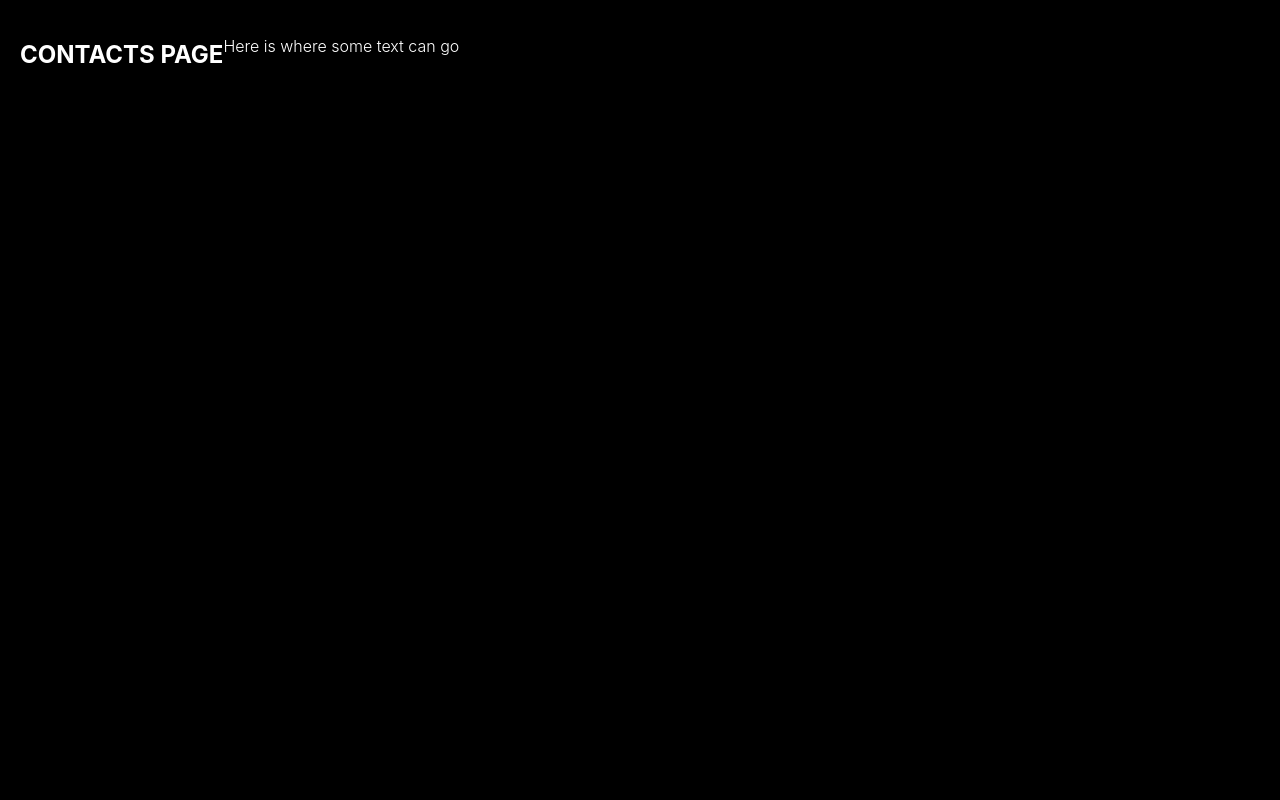
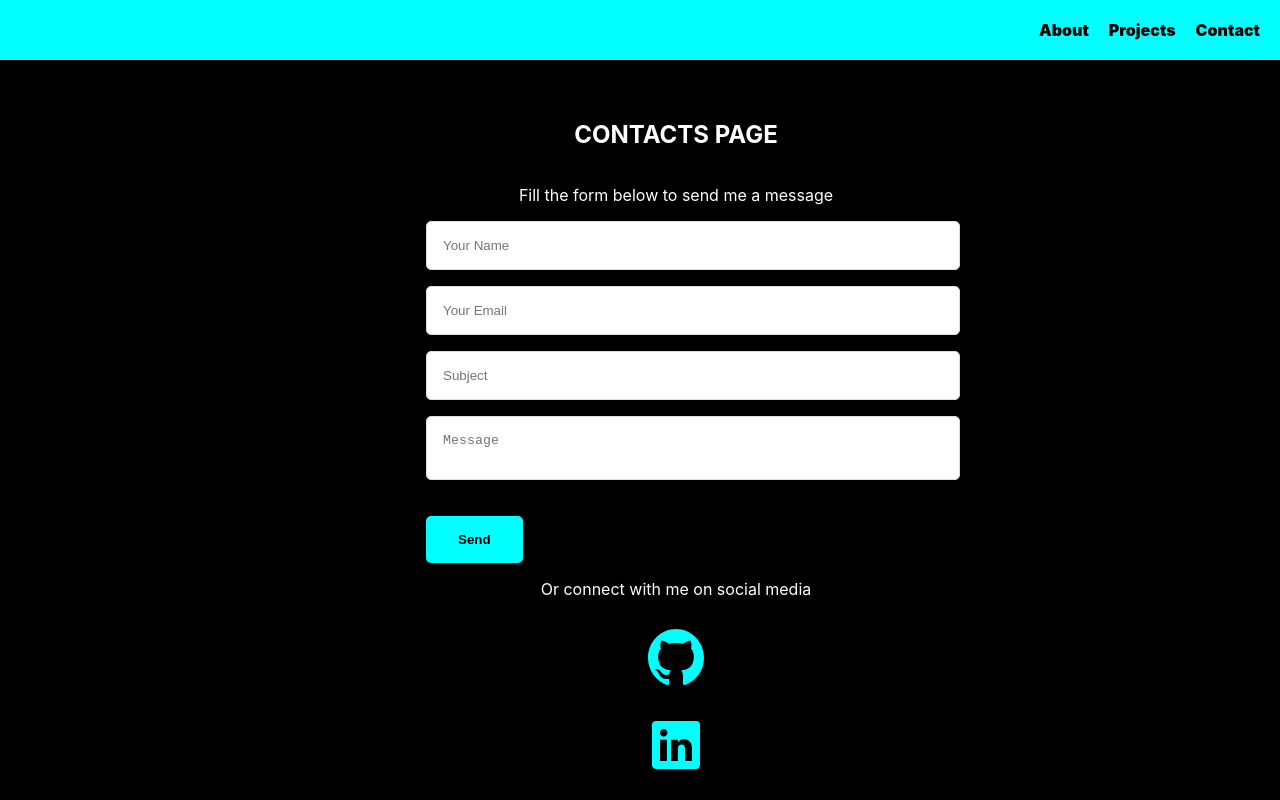
Before and after one commit to Mastt0/DevPortfolio, a React (Create React App) app: page /contact in a window 1280 px wide. Built offline with nearby package versions, Linux system fonts and the light colour scheme.

Commit message:
creatd the basic form page to my contacts page, as well as updating basic styling and added react icons

```diff
--- a/package.json
+++ b/package.json
@@ -8,6 +8,7 @@
     "@testing-library/user-event": "^13.5.0",
     "react": "^18.2.0",
     "react-dom": "^18.2.0",
+    "react-icons": "^4.10.1",
     "react-router-dom": "^6.14.2",
     "react-scripts": "5.0.1",
     "styled-components": "^6.0.5",
--- a/src/App.js
+++ b/src/App.js
@@ -18,10 +18,9 @@ function App() {
     <Router>
       <div>
         <GlobalStyle />
+        <Navbar />
         <Container>
-          <header>
-            <Navbar />
-          </header>
+          <header></header>
         </Container>
         <AppRoutes />
       </div>
--- a/src/Navbar.js
+++ b/src/Navbar.js
@@ -21,6 +21,7 @@ const NavbarList = styled.ul`
   background-color: cyan;
   font-weight: 900;
   justify-content: flex-end;
+  z-index: 999;
 `;
 
 const NavbarItem = styled.li`
@@ -37,7 +38,7 @@ const Navbar = () => {
     <NavbarContainer>
       <NavbarList>
         <NavbarItem>
-          <StyledLink to="/">Home</StyledLink>
+          <StyledLink to="/">About</StyledLink>
         </NavbarItem>
         <NavbarItem>
           <StyledLink to="/projects">Projects</StyledLink>
--- a/src/Routes.js
+++ b/src/Routes.js
@@ -1,15 +1,41 @@
 import React from "react";
-import { Routes, Route } from "react-router-dom";
+import { useRoutes } from "react-router-dom";
+
+import Navbar from "./Navbar";
 import Home from "./components/HomeLayout";
 import Projects from "./components/Projects";
 import Contact from "./components/Contact";
 
 export default function AppRoutes() {
-  return (
-    <Routes>
-      <Route path="/contact" element={<Contact />} />
-      <Route path="/projects" element={<Projects />} />
-      <Route path="/" element={<Home />} />
-    </Routes>
-  );
+  let element = useRoutes([
+    {
+      path: "/",
+      element: (
+        <>
+          <Navbar />
+          <Home />
+        </>
+      ),
+    },
+    {
+      path: "projects",
+      element: (
+        <>
+          <Navbar />
+          <Projects />
+        </>
+      ),
+    },
+    {
+      path: "contact",
+      element: (
+        <>
+          <Navbar />
+          <Contact />
+        </>
+      ),
+    },
+  ]);
+
+  return element;
 }
--- a/src/components/Contact.js
+++ b/src/components/Contact.js
@@ -1,27 +1,86 @@
 import React from "react";
 import styled from "styled-components";
+import { IoLogoGithub, IoLogoLinkedin } from "react-icons/io";
 
-const ContactContainer = styled.ul`
-  list-style: none;
+const ContactContainer = styled.div`
   display: flex;
+  flex-direction: column;
+  justify-content: center;
+  align-items: center;
   margin: 0;
-  padding: 20px;
   position: fixed;
   top: 0;
+  background-color: black;
+  color: white;
+
+  /*Used padding and width to center the contact form. Might not be exactly center of page. */
+  padding: 100px;
+  width: 90%;
+`;
+
+const SocialLink = styled.a`
+  color: black;
+  margin: 10px;
+`;
+
+const Form = styled.form`
   width: 100%;
-  background-color: black;
-  font-weight: 299;
-  color: white;
+  max-width: 500px;
+`;
+
+const Input = styled.input`
+  margin-bottom: 1rem;
+  padding: 1rem;
+  width: 100%;
+  outline: none;
+  border: 1px solid #ddd;
+  border-radius: 5px;
+`;
+
+const Textarea = styled.textarea`
+  resize: none;
+  width: 100%;
+  margin-bottom: 1rem;
+  padding: 1rem;
+  outline: none;
+  border: 1px solid #ddd;
+  border-radius: 5px;
+`;
+
+const Button = styled.button`
+  margin-top: 1rem;
+  padding: 1rem 2rem;
+  outline: none;
+  border: none;
+  background: cyan;
+  color: black;
+  font-weight: 785;
+  border-radius: 5px;
+  cursor: pointer;
 `;
 
 const Contact = () => {
   return (
-    <div>
-      <ContactContainer>
-        <h2>CONTACTS PAGE</h2>
-        <p>Here is where some text can go</p>
-      </ContactContainer>
-    </div>
+    <ContactContainer>
+      <h2>CONTACTS PAGE</h2>
+      <p>Fill the form below to send me a message</p>
+
+      <Form action="https://formspree.io/YourFormspreeIDHere" method="POST">
+        <Input type="text" name="name" placeholder="Your Name" />
+        <Input type="email" name="email" placeholder="Your Email" />
+        <Input type="text" name="subject" placeholder="Subject" />
+        <Textarea name="message" placeholder="Message"></Textarea>
+        <Button type="submit">Send</Button>
+      </Form>
+
+      <p>Or connect with me on social media</p>
+      <SocialLink href="#">
+        <IoLogoGithub style={{ color: "Cyan", fontSize: "4em" }} />
+      </SocialLink>
+      <SocialLink href="#">
+        <IoLogoLinkedin style={{ color: "cyan", fontSize: "4em" }} />
+      </SocialLink>
+    </ContactContainer>
   );
 };
 
```
Also changed, not shown: 1 other file (tests, documents, lock files or other folders).
